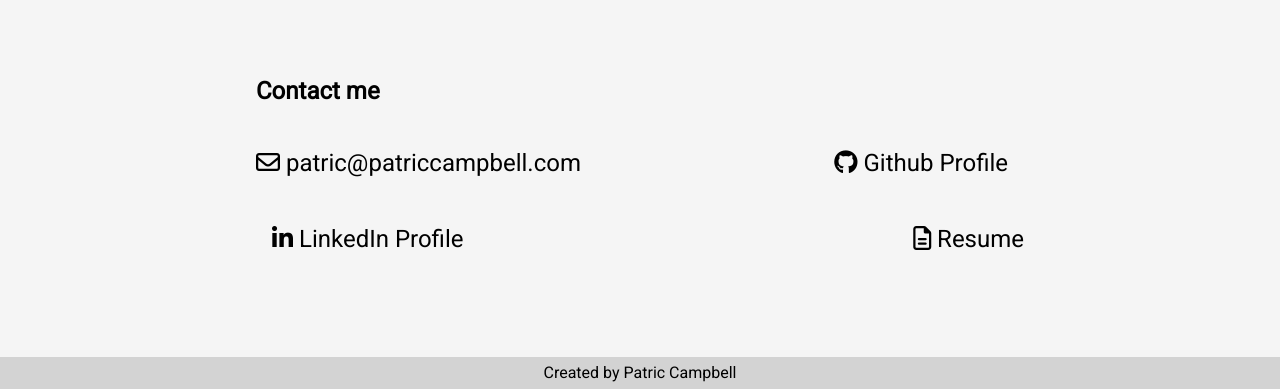
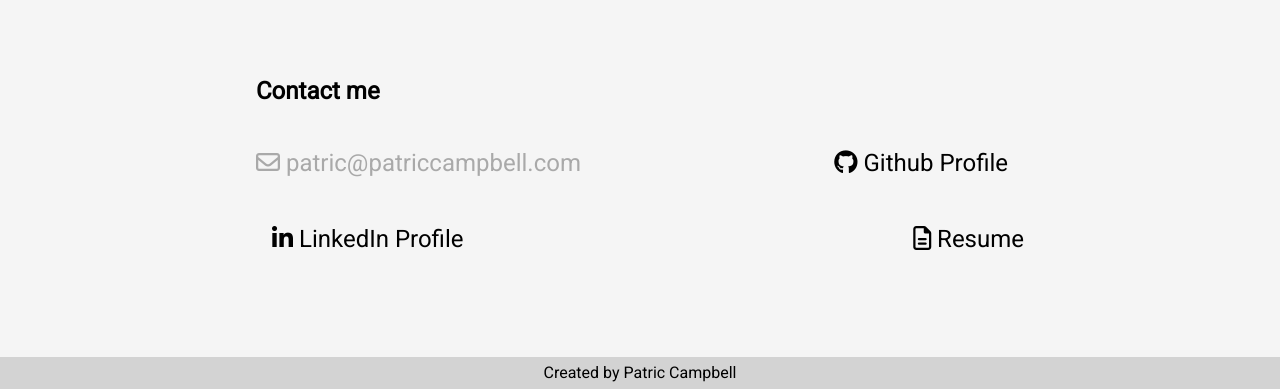
Before and after one commit to PatricCampbell/portfolio, a plain HTML site: page index.html in a window 1280 px wide. In both pictures the pointer is over the link "patric@patriccampbell.com". Shown: the part 2445-2834 px from the top of the page. Drawn offline with Linux system fonts and the light colour scheme.

Commit message:
Style the hover over links

```diff
--- a/css/main.css
+++ b/css/main.css
@@ -78,6 +78,10 @@ img {
     color: inherit;
 }
 
+.contact_link > p > a:hover {
+    color: darkgrey;
+}
+
 .contact_link > p {
     font-size: 1.5rem;
 }
```
